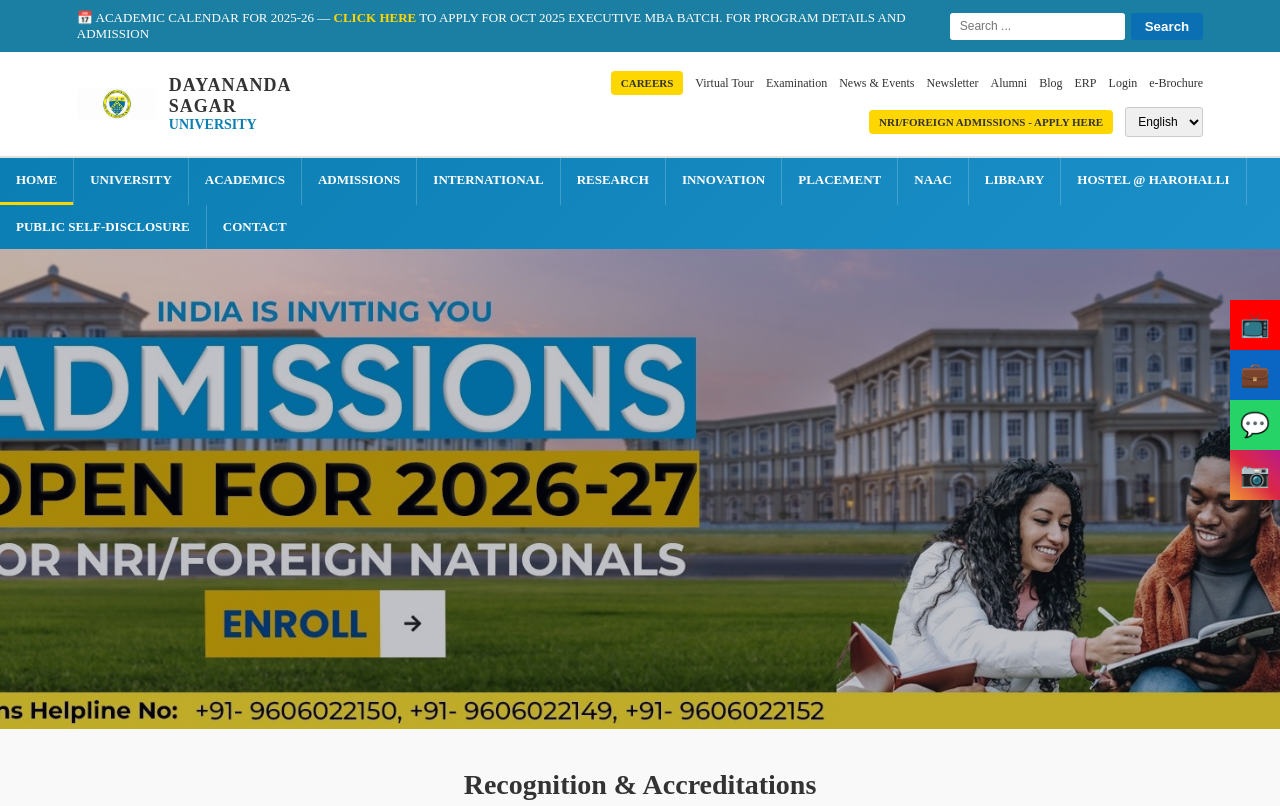
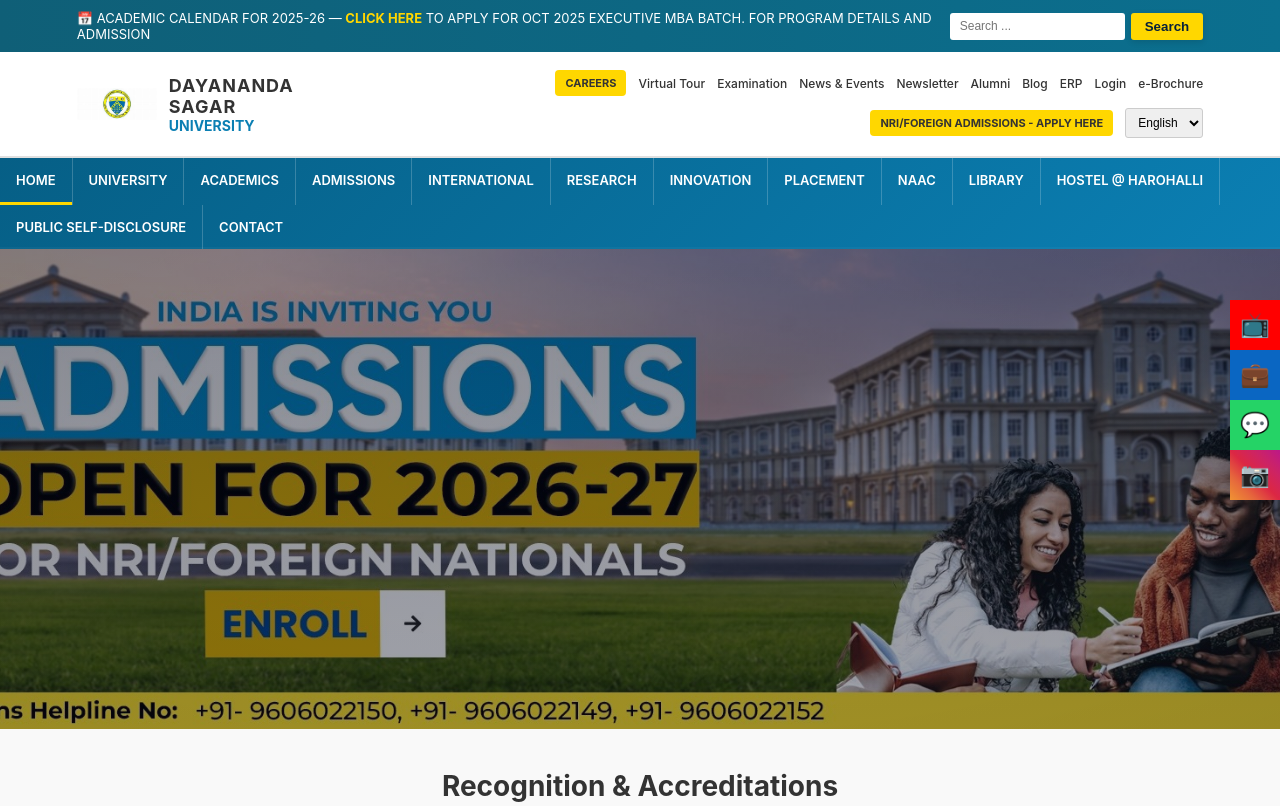
Before and after one commit to SHIVARAM264/university, a plain HTML site: page index.html in a window 1280 px wide. Shown: the top 806 px of the page. Drawn offline with Linux system fonts and the light colour scheme.

Commit message:
first commit

```diff
--- a/style.css
+++ b/style.css
@@ -1,11 +1,14 @@
+.root-bg{ background: #f3f6f8; }
 *{
     margin: 0;
     padding: 0;
+    box-sizing: border-box;
 }
+body{ background: #f3f6f8; color: #222; font-family: -apple-system, BlinkMacSystemFont, 'Segoe UI', Roboto, 'Helvetica Neue', Arial; }
 
-/* Top announcement bar */
+/* Top announcement bar (darker for contrast) */
 .top-bar{
-    background: #1b7fa3;
+    background: linear-gradient(90deg,#0f5f77,#0b6f8f);
     color: #ffffff;
     padding: 10px 6%;
     display: flex;
@@ -14,6 +17,7 @@
     font-size: 13px;
     flex-wrap: wrap;
     gap: 10px;
+    box-shadow: 0 2px 8px rgba(11,111,147,0.08);
 }
 .announcement{
     flex: 1;
@@ -36,12 +40,13 @@
 }
 .top-bar-right button{
     padding: 6px 14px;
-    background: #0b6fb3;
-    color: #fff;
+    background: #ffd700;
+    color: #07203a;
     border: none;
     border-radius: 3px;
     cursor: pointer;
-    font-weight: bold;
+    font-weight: 700;
+    box-shadow: 0 2px 6px rgba(0,0,0,0.12);
 }
 
 /* Header top with logo and institution info */
@@ -125,9 +130,10 @@
 
 /* Main navigation bar */
 .main-nav{
-    background: linear-gradient(135deg, #0b7fb3 0%, #1b8fc8 100%);
+    background: linear-gradient(135deg,#065f86 0%,#0b7fb3 100%);
     padding: 0;
     margin: 0;
+    box-shadow: inset 0 -2px 0 rgba(255,255,255,0.03);
 }
 .main-nav ul{
     display: flex;
@@ -175,7 +181,17 @@
     content: '';
     position: absolute;
     inset: 0;
-    background: linear-gradient(rgba(4,9,30,0.25), rgba(4,9,30,0.25));
+    background: linear-gradient(rgba(4,9,30,0.45), rgba(4,9,30,0.35));
+    pointer-events: none;
+    z-index: 1;
+}
+.header::after{
+    /* soft radial vignette for depth */
+    content: '';
+    position: absolute;
+    inset: 0;
+    background: radial-gradient(ellipse at center, rgba(0,0,0,0.08) 0%, rgba(0,0,0,0.18) 60%, rgba(0,0,0,0.32) 100%);
+    opacity: 0.25;
     pointer-events: none;
     z-index: 1;
 }
@@ -323,6 +339,12 @@
     justify-content: center;
     min-height: 120px;
     border-right: 3px solid #fff;
+    transition: transform 220ms ease, box-shadow 220ms ease;
+    box-shadow: 0 6px 18px rgba(11,127,179,0.08);
+}
+.program-box:hover{
+    transform: translateY(-6px);
+    box-shadow: 0 18px 40px rgba(11,127,179,0.14);
 }
 .program-box:nth-child(5n){
     border-right: none;
@@ -394,11 +416,12 @@
     .program-box h3{
         font-size: 10px;
     }
-    .awards-section,
-    .programs-section{
-        padding: 20px 6%;
+    .awards-section{
+        background: linear-gradient(180deg,#f8fbff 0%, #f3f7fb 100%);
+        padding: 40px 6%;
+        text-align: center;
+        box-shadow: 0 6px 18px rgba(12,50,80,0.03);
     }
-    .programs-container h2,
     .awards-container h2{
         font-size: 20px;
         margin-bottom: 20px;
@@ -407,7 +430,7 @@
 
 /* Footer Styles */
 footer.footer{
-    background: #1a1a1a;
+    background: linear-gradient(180deg,#0b0c0d 0%, #161718 100%);
     color: #e0e0e0;
     padding: 40px 6%;
     position: relative;
```
